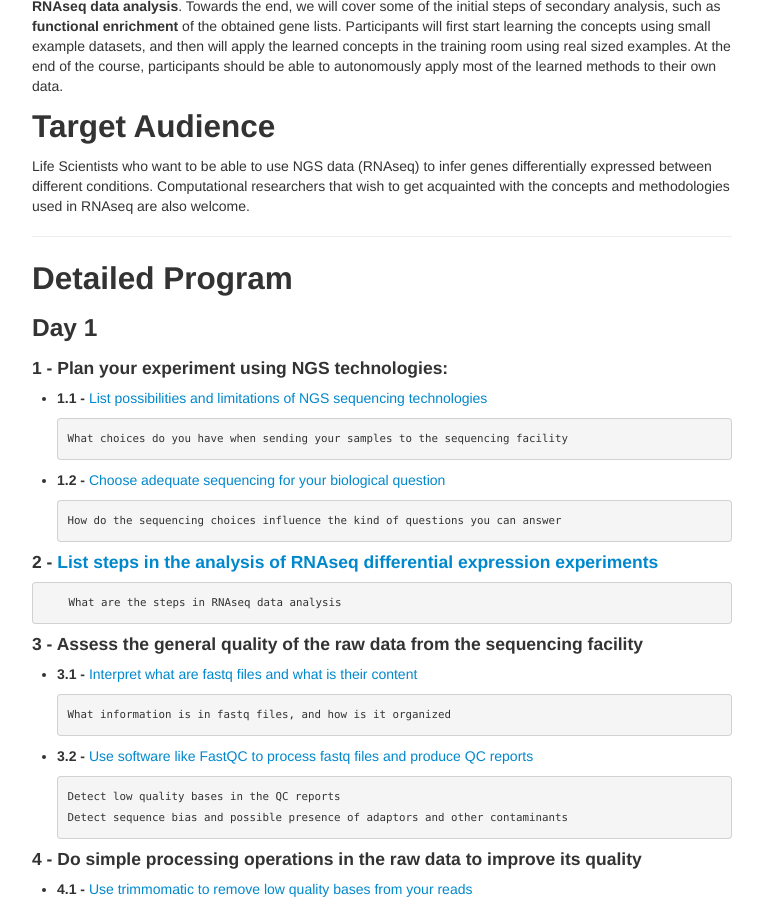
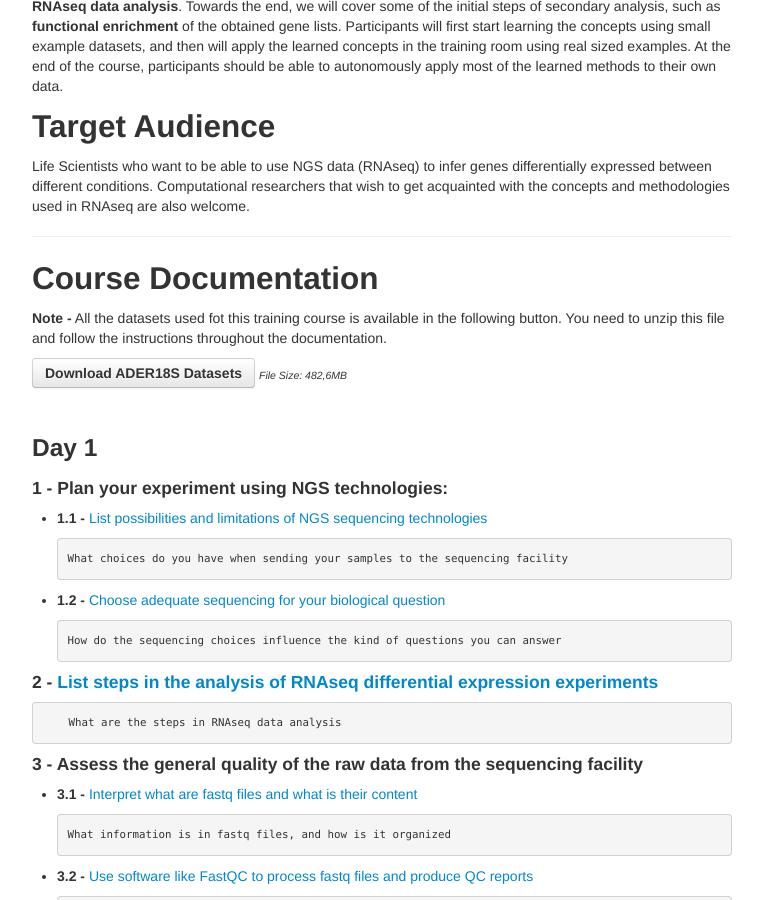
Before and after one commit to GTPB/ADER19F, a Jekyll site: the page built from index.md, in a window 1280 px wide and 900 px high, scrolled down 866 px. Shown: the whole window, without its empty margins (258-1021 px from the left). Built offline with Jekyll 4.4.1, drawn with Linux system fonts in a browser that asks for light colours.

Commit message:
Update index.md

```diff
--- a/index.md
+++ b/index.md
@@ -15,7 +15,13 @@ Life Scientists who want to be able to use NGS data (RNAseq) to infer genes diff
 
 ---
 
-## Detailed Program
+## Course Documentation
+
+**Note -** All the datasets used fot this training course is available in the following button. You need to unzip this file and follow the instructions throughout the documentation.
+
+[**Download ADER18S Datasets**](https://github.com/GTPB/ADER18S/archive/data.zip){: .btn} <sub><i>File Size: 482,6MB</i></sub>
+
+<br/>
 
 ### Day 1
 
@@ -172,4 +178,4 @@ Life Scientists who want to be able to use NGS data (RNAseq) to infer genes diff
 
 ---
 
-The source for this course webpage is [on github](https://github.com/maccardoso/ADER18S).
+The source for this course webpage is [on github](https://github.com/GTPB/ADER18S).
```
